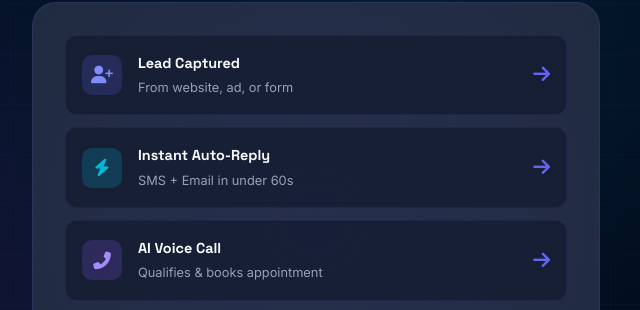
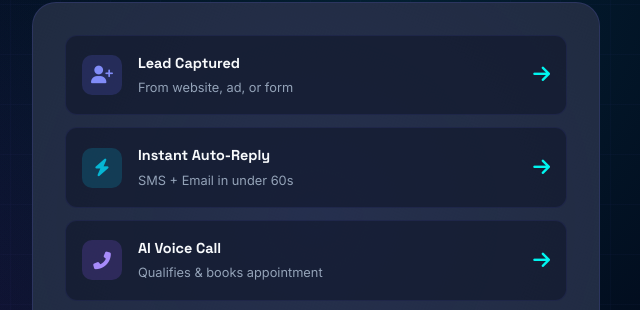
Before and after one commit to tahsin-sajid/Portfolio-AI-Automation, a plain HTML site: page index.html in a window 1280 px wide. Shown: the part 196-506 px from the top of the page, 640-1280 px from the left. Drawn offline with Linux system fonts and the light colour scheme.

Commit message:
Change primary color to #00F5EF

```diff
--- a/index.html
+++ b/index.html
@@ -16,7 +16,7 @@
 
     <style>
         :root {
-            --primary: #6366f1;
+            --primary: #00F5EF;
             --primary-dark: #4f46e5;
             --primary-light: #818cf8;
             --accent: #06b6d4;
```
